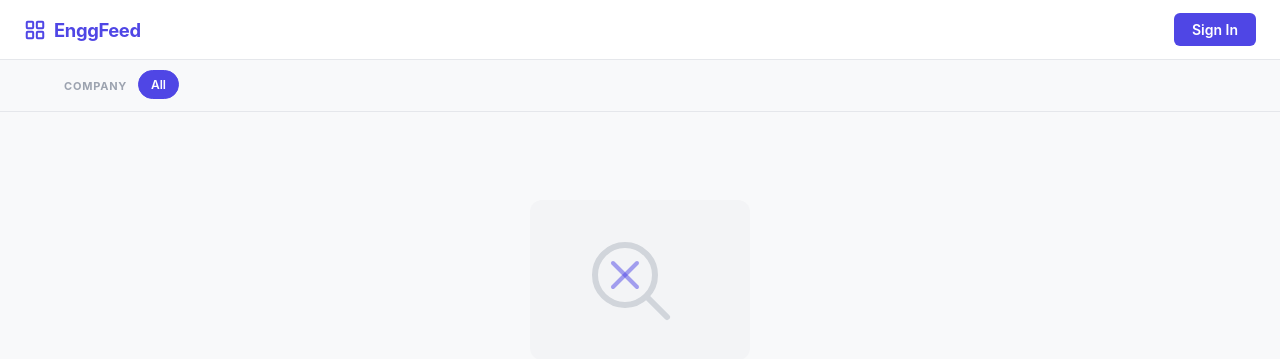
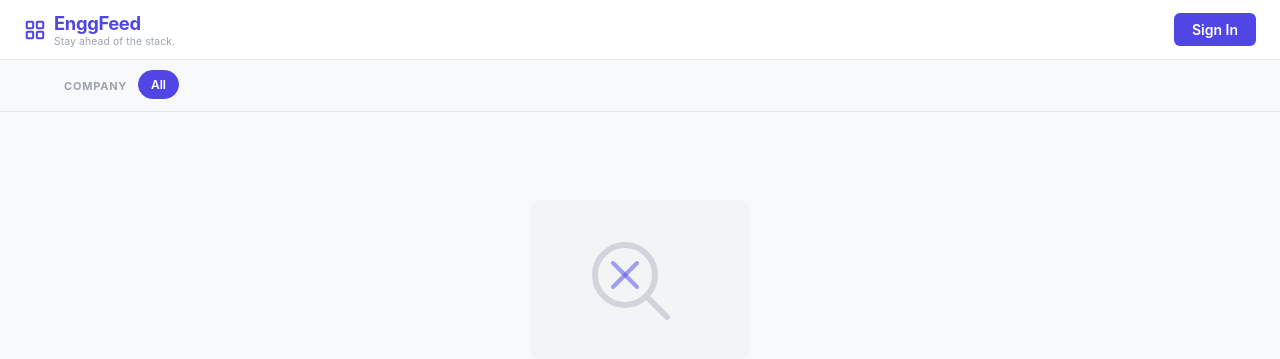
Before and after one commit to mridubhatnagar/enggfeed, a FastAPI app: page / in a window 1280 px wide. Shown: the top 359 px of the page. Run offline with FastAPI, Linux system fonts and the light colour scheme; data that the repository does not hold is empty; parts of the project's set-up code (start-up, migrations or seed data) failed here and were passed over; some libraries are stand-ins or nearby versions.

Commit message:
feat: product tagline

```diff
--- a/static/css/style.css
+++ b/static/css/style.css
@@ -50,6 +50,17 @@
       font-size: 1.15rem;
       color: var(--accent);
       letter-spacing: -0.02em;
+    }
+    .navbar-brand {
+      display: flex;
+      flex-direction: column;
+      gap: 1px;
+    }
+    .navbar-tagline {
+      font-size: 0.65rem;
+      font-weight: 400;
+      color: var(--text-muted);
+      letter-spacing: 0.01em;
     }
     .navbar-spacer { flex: 1; }
     .btn-signin {
--- a/templates/index.html
+++ b/templates/index.html
@@ -23,7 +23,10 @@
         <rect x="3" y="14" width="7" height="7" rx="1"/>
         <rect x="14" y="14" width="7" height="7" rx="1"/>
       </svg>
-      EnggFeed
+      <span class="navbar-brand">
+        EnggFeed
+        <span class="navbar-tagline">Stay ahead of the stack.</span>
+      </span>
     </a>
 
     <div class="navbar-spacer"></div>
```
